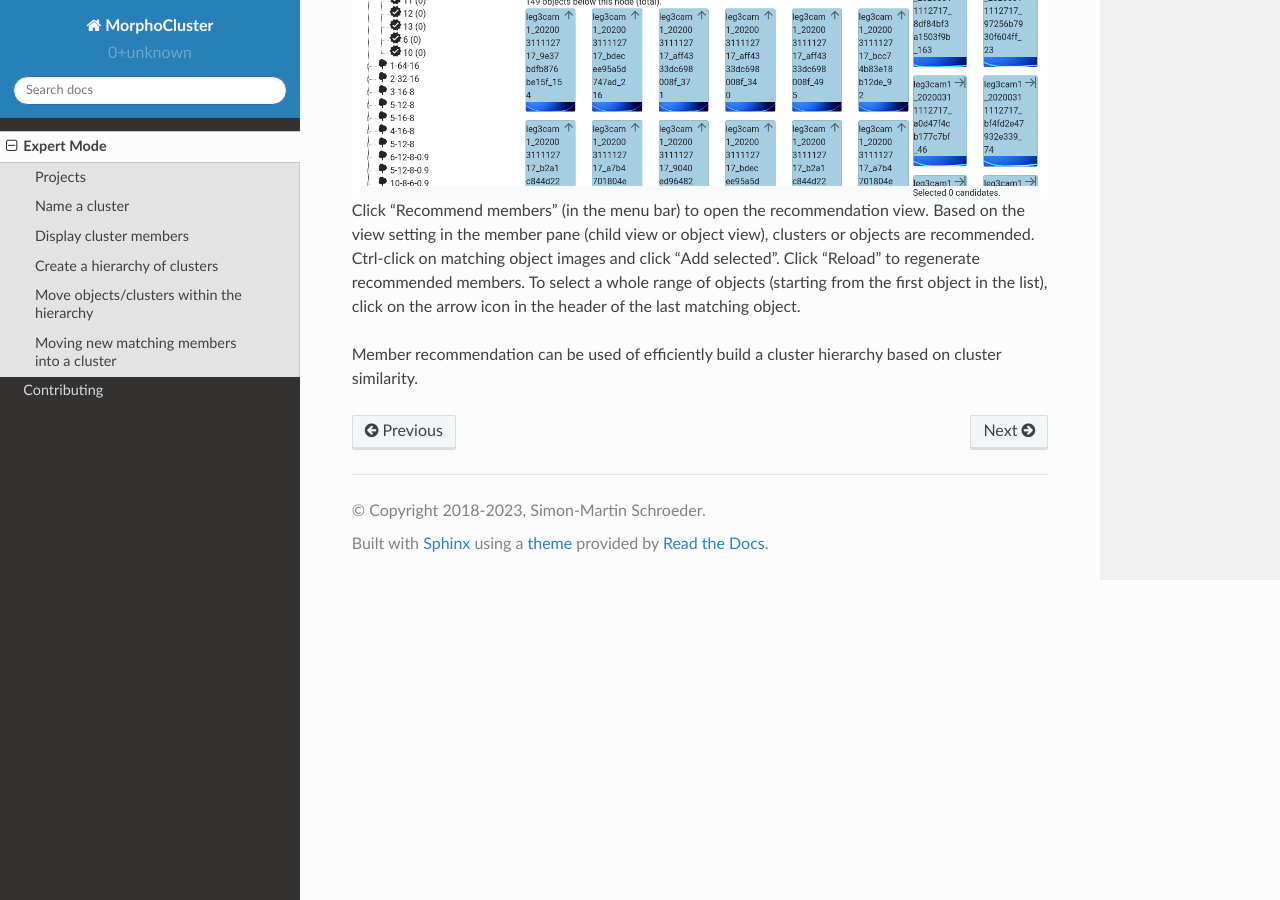
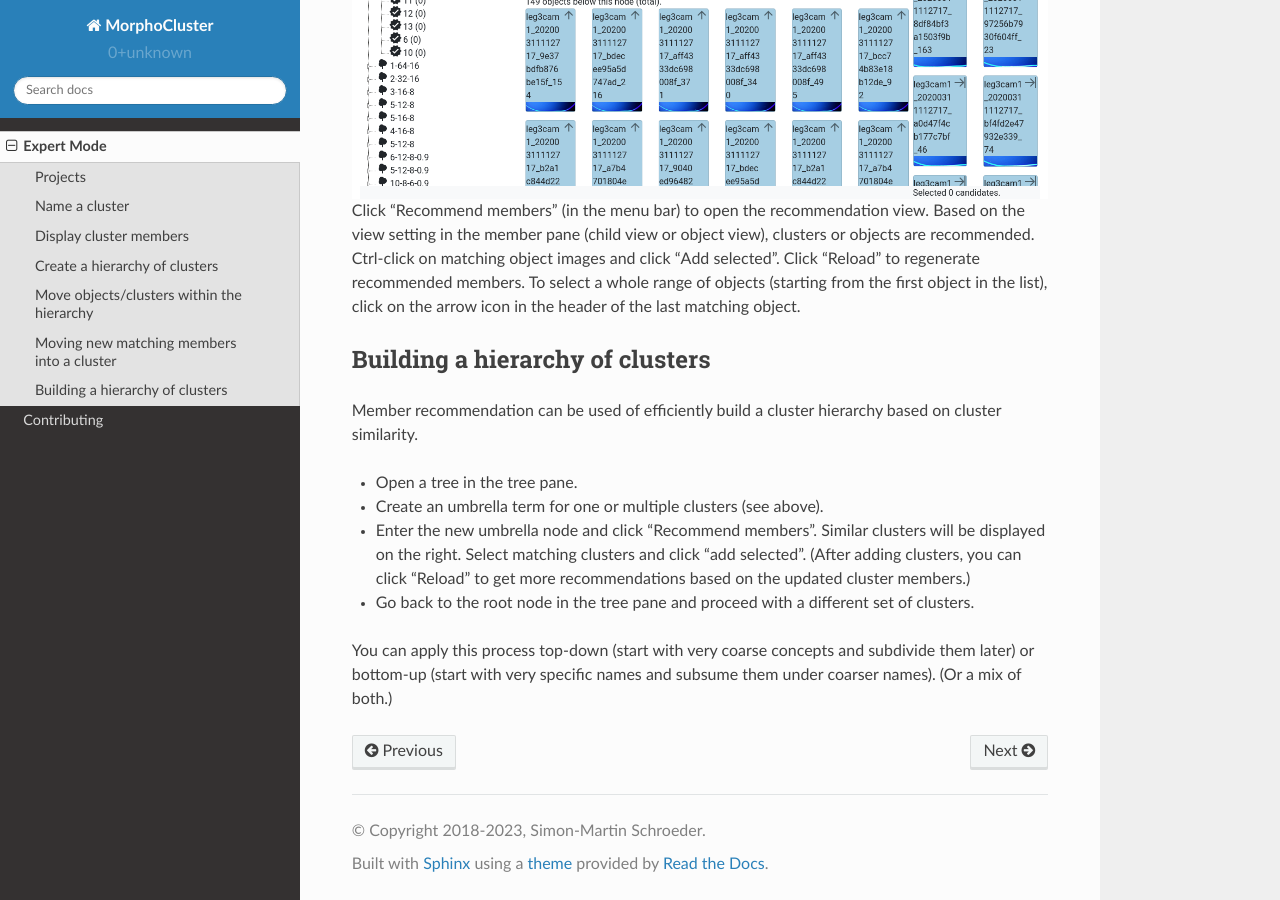
Before and after one commit to morphocluster/morphocluster, a Sphinx documentation site: the page built from docs/expert_mode.rst, in a window 1280 px wide and 900 px high, scrolled down 1976 px. Built offline with Sphinx 7.4.7 and the Read the Docs theme 2.0.0, drawn with Linux system fonts in a browser that asks for light colours.

Commit message:
Docs: Cluster hierarchy

```diff
--- a/docs/expert_mode.rst
+++ b/docs/expert_mode.rst
@@ -61,4 +61,18 @@ Ctrl-click on matching object images and click "Add selected".
 Click "Reload" to regenerate recommended members.
 To select a whole range of objects (starting from the first object in the list), click on the arrow icon in the header of the last matching object.
 
+
+Building a hierarchy of clusters
+--------------------------------
 Member recommendation can be used of efficiently build a cluster hierarchy based on cluster similarity.
+
+- Open a tree in the tree pane.
+- Create an umbrella term for one or multiple clusters (see above).
+- Enter the new umbrella node and click "Recommend members".
+  Similar clusters will be displayed on the right.
+  Select matching clusters and click "add selected".
+  (After adding clusters, you can click "Reload" to get more recommendations based on the updated cluster members.)
+- Go back to the root node in the tree pane and proceed with a different set of clusters.
+
+You can apply this process top-down (start with very coarse concepts and subdivide them later) or bottom-up (start with very specific names and subsume them under coarser names).
+(Or a mix of both.)
```
